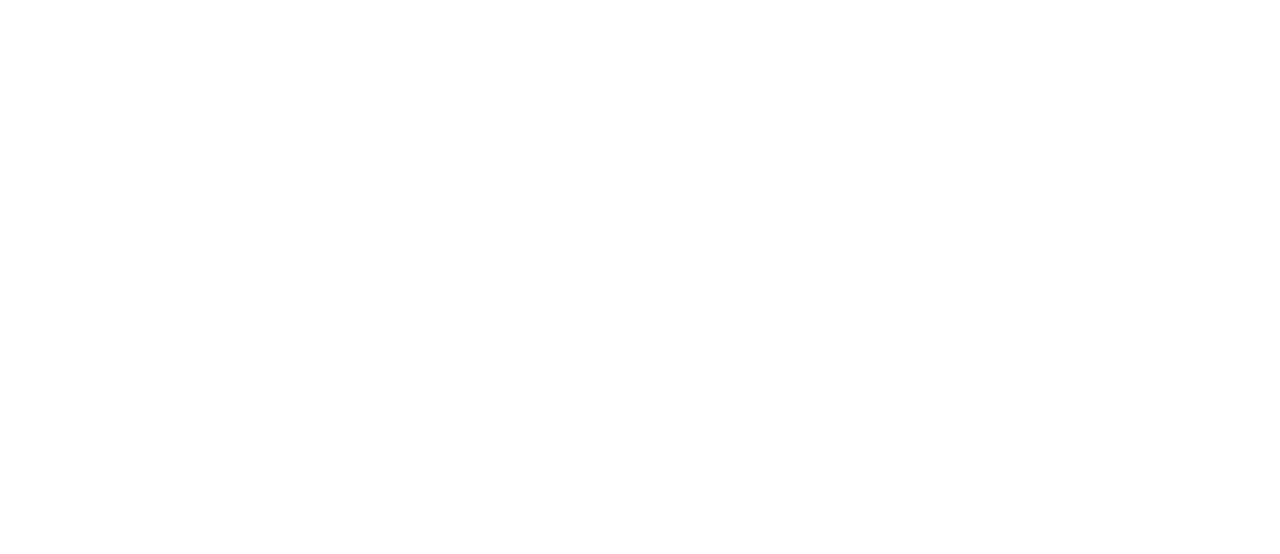
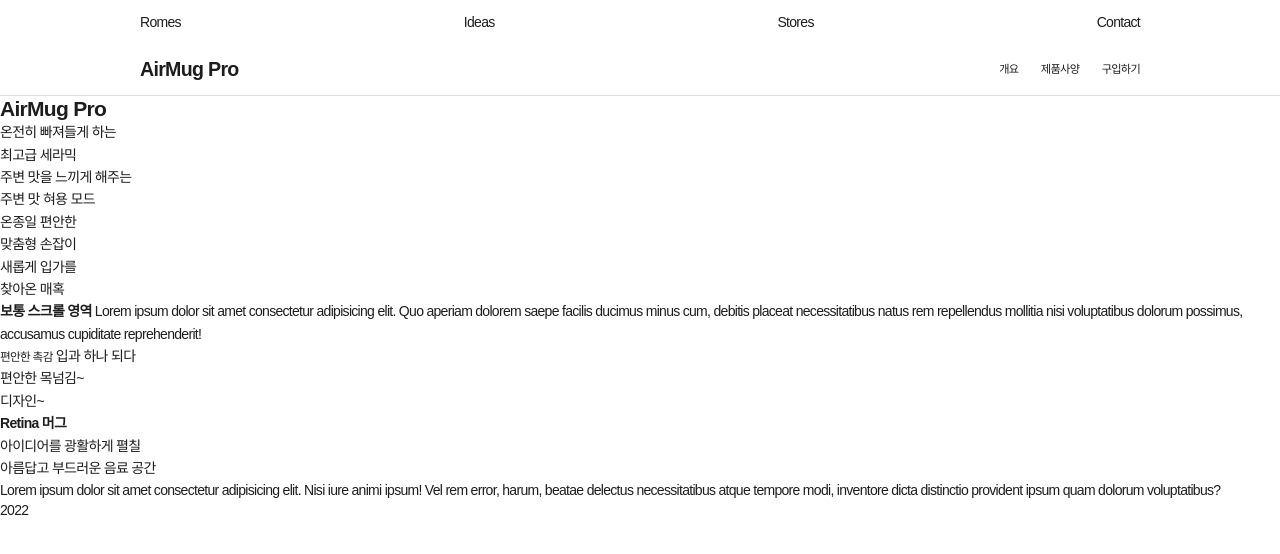
Before and after one commit to ymleelab/Toy-apple-clone, a plain HTML site: page index.html in a window 1280 px wide. Drawn offline with Linux system fonts and the light colour scheme.

Commit message:
add section1 make an webpage-1

```diff
--- /dev/null
+++ b/css/main.css
@@ -0,0 +1,50 @@
+@charset 'utf-8';
+
+html {
+    font-family: 'Noto Sans KR', sans-serif;
+    font-size: 14px;
+}
+body {
+    overflow-x: hidden;
+    color: rgb(29,29,31);
+    letter-spacing: -0.05em;
+    background: white;
+}
+p {
+    line-height: 1.6;
+}
+a {
+    color: rgb(29,29,31);
+    text-decoration: none;
+}
+
+
+.global-nav {
+    height: 44px;
+}
+.local-nav {
+    height: 52px;
+    border-bottom: 1px solid #ddd;
+}
+.global-nav-links,
+.local-nav-links {
+    display: flex;
+    align-items: center;
+    max-width: 1000px;
+    height: 100%;
+    margin: 0 auto;
+}
+.global-nav-links {
+    justify-content: space-between;
+}
+.local-nav-links .product-name {
+    margin-right: auto;
+    font-size: 1.4rem;
+    font-weight: bold;
+}
+.local-nav-links a {
+    font-size: 0.8rem;
+}
+.local-nav-links a:not(.product-name) {
+    margin-left: 2em;
+}
--- a/index.html
+++ b/index.html
@@ -6,8 +6,80 @@
 	<meta http-equiv="X-UA-Compatible" content="ie=edge">
 	<title>AirMug Pro</title>
 	<link rel="stylesheet" href="css/default.css">
+	<link rel="stylesheet" href="css/main.css">
 </head>
 <body>
-
+	<div class="container">
+		<nav class="global-nav">
+			<div class="global-nav-links">
+				<a href="#" class="global-nav-item">Romes</a>
+				<a href="#" class="global-nav-item">Ideas</a>
+				<a href="#" class="global-nav-item">Stores</a>
+				<a href="#" class="global-nav-item">Contact</a>
+			</div>
+		</nav>
+		<nav class="local-nav">
+			<div class="local-nav-links">
+				<a href="#" class="product-name">AirMug Pro</a>
+				<a href="#">개요</a>
+				<a href="#">제품사양</a>
+				<a href="#">구입하기</a>
+			</div>
+		</nav>
+		<section class="scroll-section" id="scroll-section-0">
+			<h1>AirMug Pro</h1>
+			<div class="sticky-elem main-message">
+				<p>온전히 빠져들게 하는<br>최고급 세라믹</p>
+			</div>
+			<div class="sticky-elem main-message">
+				<p>주변 맛을 느끼게 해주는<br>주변 맛 혀용 모드</p>
+			</div>
+			<div class="sticky-elem main-message">
+				<p>온종일 편안한<br>맞춤형 손잡이</p>
+			</div>
+			<div class="sticky-elem main-message">
+				<p>새롭게 입가를<br>찾아온 매혹</p>
+			</div>
+		</section>
+		<section class="scroll-section" id="scroll-section-1">
+			<p>
+				<strong>보통 스크롤 영역</strong>
+				Lorem ipsum dolor sit amet consectetur adipisicing elit. Quo aperiam dolorem saepe facilis ducimus minus cum, debitis placeat necessitatibus natus rem repellendus mollitia nisi voluptatibus dolorum possimus, accusamus cupiditate reprehenderit!
+			</p>
+		</section>
+		<section class="scroll-section" id="scroll-section-2">
+			<div class="sticky-elem main-message">
+				<p>
+					<small>편안한 촉감</small>
+					입과 하나 되다
+				</p>
+			</div>
+			<div class="sticky-elem desc-message">
+				<p>
+					편안한 목넘김~
+				</p>
+				<div class="pin"></div>
+			</div>
+			<div class="sticy-elem desc-message">
+				<p>
+					디자인~
+				</p>
+				<div class="pin"></div>
+			</div>
+		</section>
+		<section class="scroll-section" id="scroll-section-3">
+			<p class="mid-message">
+				<strong>Retina 머그</strong><br>
+				아이디어를 광활하게 펼칠<br>
+				아름답고 부드러운 음료 공간
+			</p>
+			<p class="canvas-caption">
+				Lorem ipsum dolor sit amet consectetur adipisicing elit. Nisi iure animi ipsum! Vel rem error, harum, beatae delectus necessitatibus atque tempore modi, inventore dicta distinctio provident ipsum quam dolorum voluptatibus?
+			</p>
+		</section>
+		<footer class="footer">
+			2022
+		</footer>
+	</div>
 </body>
 </html>
```
